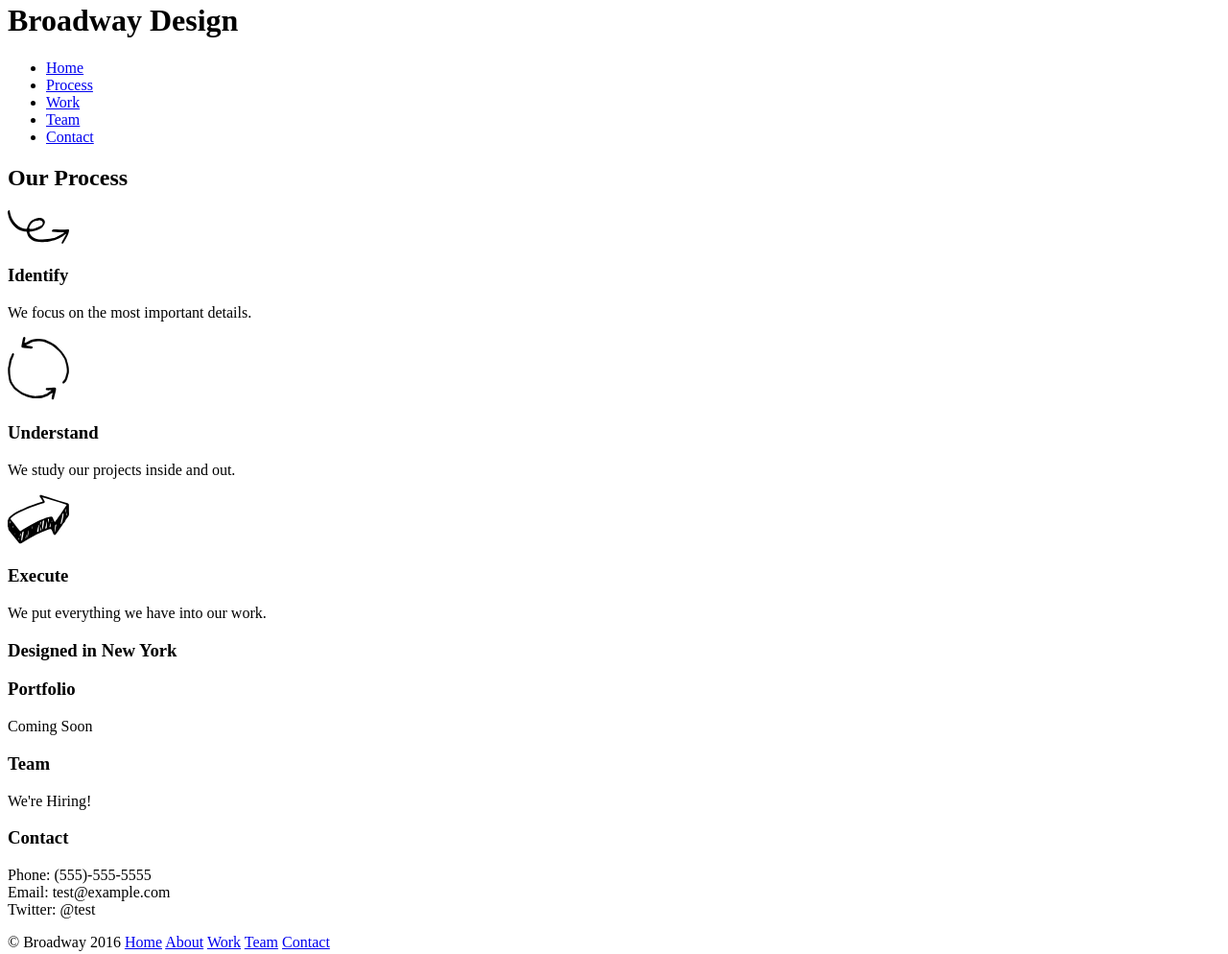
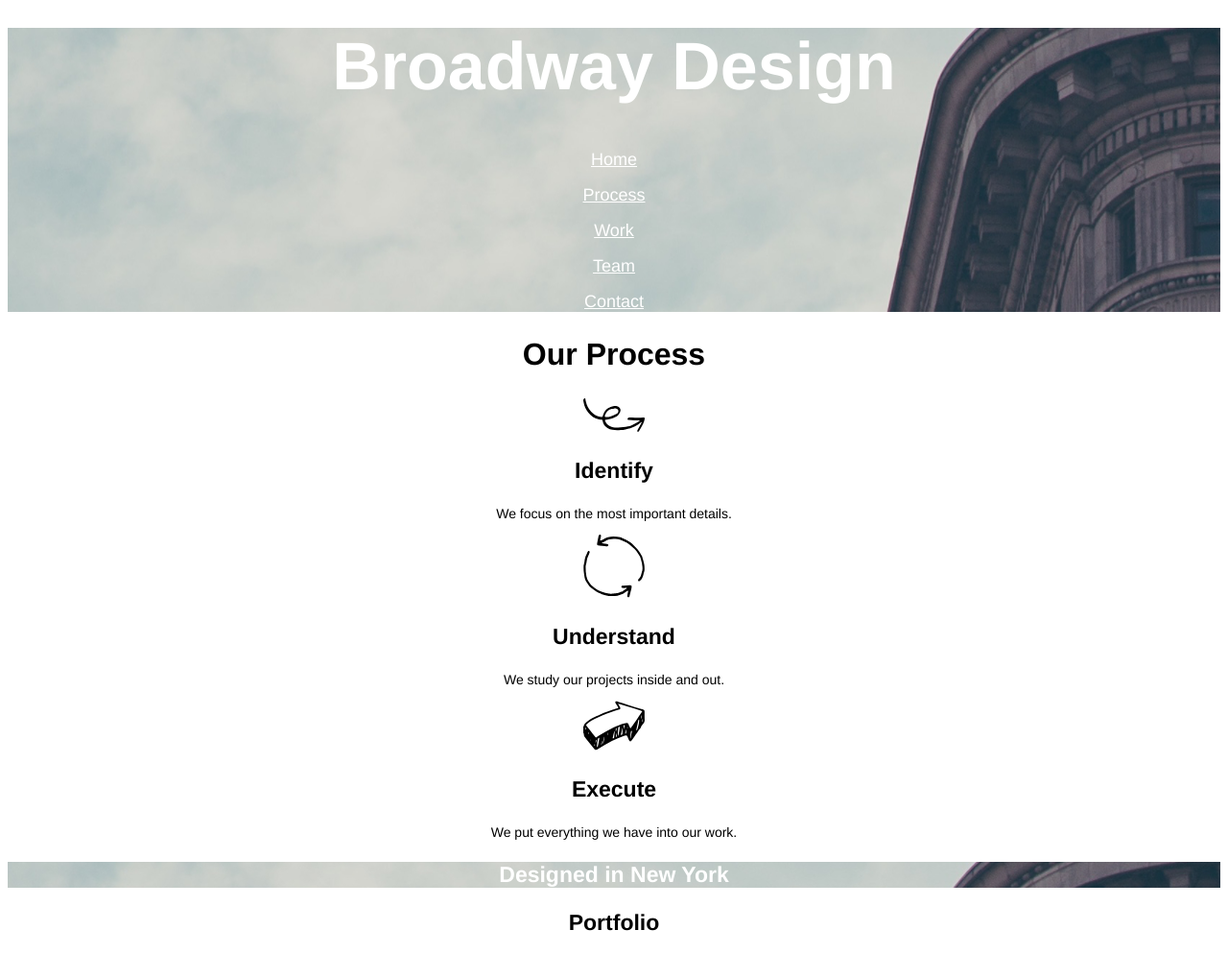
Before and after one commit to PatriciaMuench/Broadway, a plain HTML site: page index.html in a window 1280 px wide. Shown: the part 18-1012 px from the top of the page at 96% size. Drawn offline with Linux system fonts and the light colour scheme.

Commit message:
Complete except links

```diff
--- a/index.html
+++ b/index.html
@@ -7,18 +7,19 @@
   </head>
 
   <body>
-    <h1>Broadway Design</h1>
 
-    <nav>
-      <!-- not sure if <ul> is the best way to create the nav menu -->
-      <ul>
-        <li><a href="#">Home</a></li>
-        <li><a href="#">Process</a></li>
-        <li><a href="#">Work</a></li>
-        <li><a href="#">Team</a></li>
-        <li><a href="#">Contact</a></li>
-      </ul>
-    </nav>
+    <div id="header">
+      <h1>Broadway Design</h1>
+
+      <nav>
+        <!-- not sure if <ul> is the best way to create the nav menu -->
+        <p><a href="#">Home</a><br /><br />
+          <a href="#">Process</a><br /><br />
+          <a href="#">Work</a><br /><br />
+          <a href="#">Team</a><br /><br />
+          <a href="#">Contact</a></p>
+      </nav>
+    </div>
 
     <h2>Our Process</h2>
     <img src="./resources/images/identify.svg">
@@ -39,8 +40,8 @@
     <h3>Team</h3>
     <p>We're Hiring!</p>
     <h3>Contact</h3>
-    <p>Phone: (555)-555-5555<br />
-      Email: test@example.com<br />
+    <p>Phone: (555)-555-5555<br /><br />
+      Email: test@example.com<br /><br />
       Twitter: @test</p>
 
     <p id="footer">&copy; Broadway 2016 <span id="bottom-nav"><a href="#">Home</a> <a href="#">About</a> <a href="#">Work</a> <a href="#">Team</a> <a href="#">Contact</a></span></p>
--- a/resources/css/style.css
+++ b/resources/css/style.css
@@ -0,0 +1,41 @@
+body {
+  text-align: center;
+  font-family: Helvetica;
+}
+
+#header, #designed {
+  background: url("../images/the-flatiron-building.png");
+}
+
+h1 {
+  font-size: 70px;
+  color: white;
+}
+
+a {
+  font-size: 18px;
+  color: white;
+}
+
+h2 {
+  font-size: 32px;
+}
+
+h3 {
+  font-size: 23px;
+}
+
+p {
+  font-size: 14px;
+}
+
+#designed {
+  color: white;
+}
+
+#footer {
+  font-size: 11px;
+  color: white;
+  background-color: dimgray;
+  text-align: left;
+}
```
